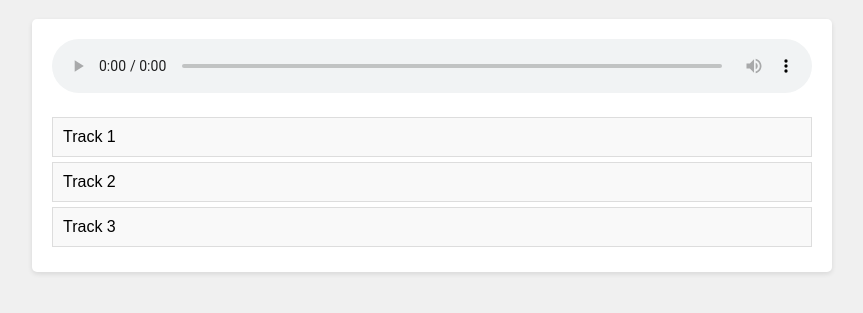
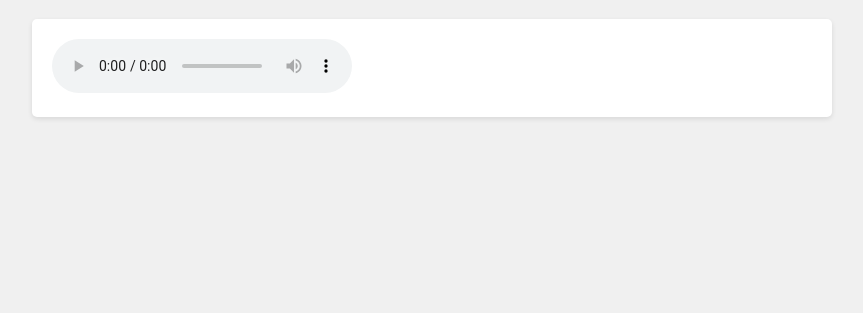
Before and after one commit to varanofficial/Website-music-playback, a plain HTML site: page index.html in a window 1280 px wide. Shown: the part 81-394 px from the top of the page, without its empty margins (208-1071 px from the left). Drawn offline with Linux system fonts and the light colour scheme.

Commit message:
Update index.html

```diff
--- a/index.html
+++ b/index.html
@@ -10,15 +10,10 @@
     <div class="container">
         <h1>My Music Player</h1>
         <div id="player">
-            <audio id="audio" controls>
+            <audio controls>
+                <source src="music/EQUIAUX.mp3" type="audio/mpeg">
                 Your browser does not support the audio element.
             </audio>
-            <div id="playlist">
-                <!-- Add your tracks here -->
-                <div class="track" data-src="https://github.com/varanofficial/Website-music-playback/tree/main/music/EQUIAUX.mp3">Track 1</div>
-                <div class="track" data-src="https://example.com/path/to/your/audio2.mp3">Track 2</div>
-                <div class="track" data-src="https://example.com/path/to/your/audio3.mp3">Track 3</div>
-            </div>
         </div>
     </div>
     <script src="script.js"></script>
```
